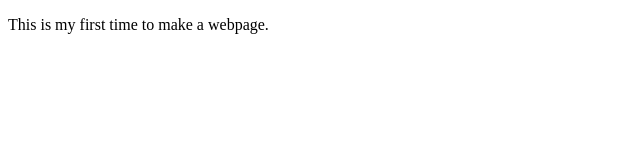
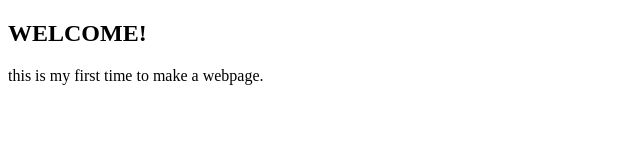
Before and after one commit to crazypumpkinhead/htmlwebpage.index, a plain HTML site: page index.html in a window 1280 px wide. Shown: the whole page, without its empty margins (0-640 px from the left). Drawn offline with Linux system fonts and the light colour scheme.

Commit message:
codehtml.index

```diff
--- a/index.html
+++ b/index.html
@@ -1,10 +1,12 @@
+<!DOCTYPE html>
 <!DOCTYPE html>
 <html>
- <head>
-   <title>Hello World!-Vince S. Gaburno-Grade 11-ICT A</title>
- </head>
+<head>
+	<title>hello world!-Haidegin Jalandoon G11 ICT A</title>
+</head>
+<body>
+<h2>WELCOME!</h2>
 
- <body>
-   <p>This is my first time to make a webpage.</p>
- </body>
+  this is my first time to make a webpage.<br>
+</body>
 </html>
```
